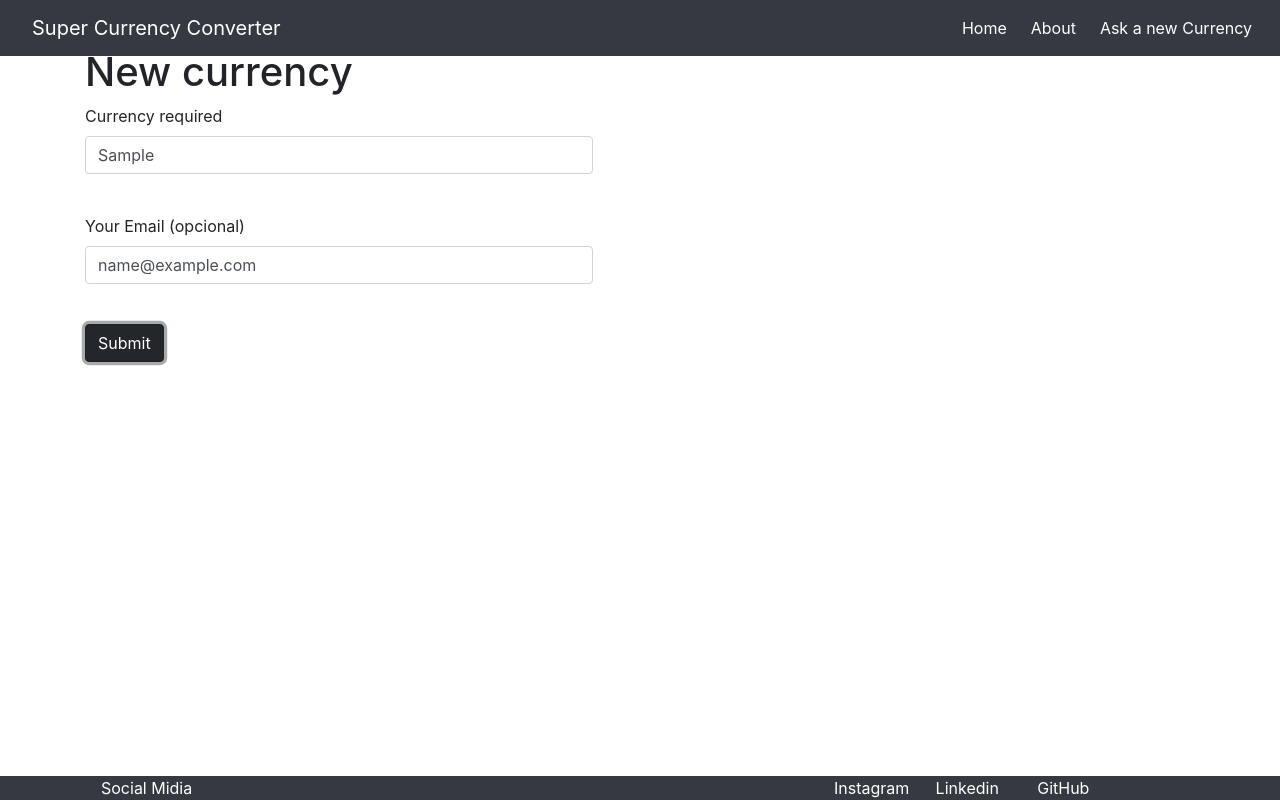
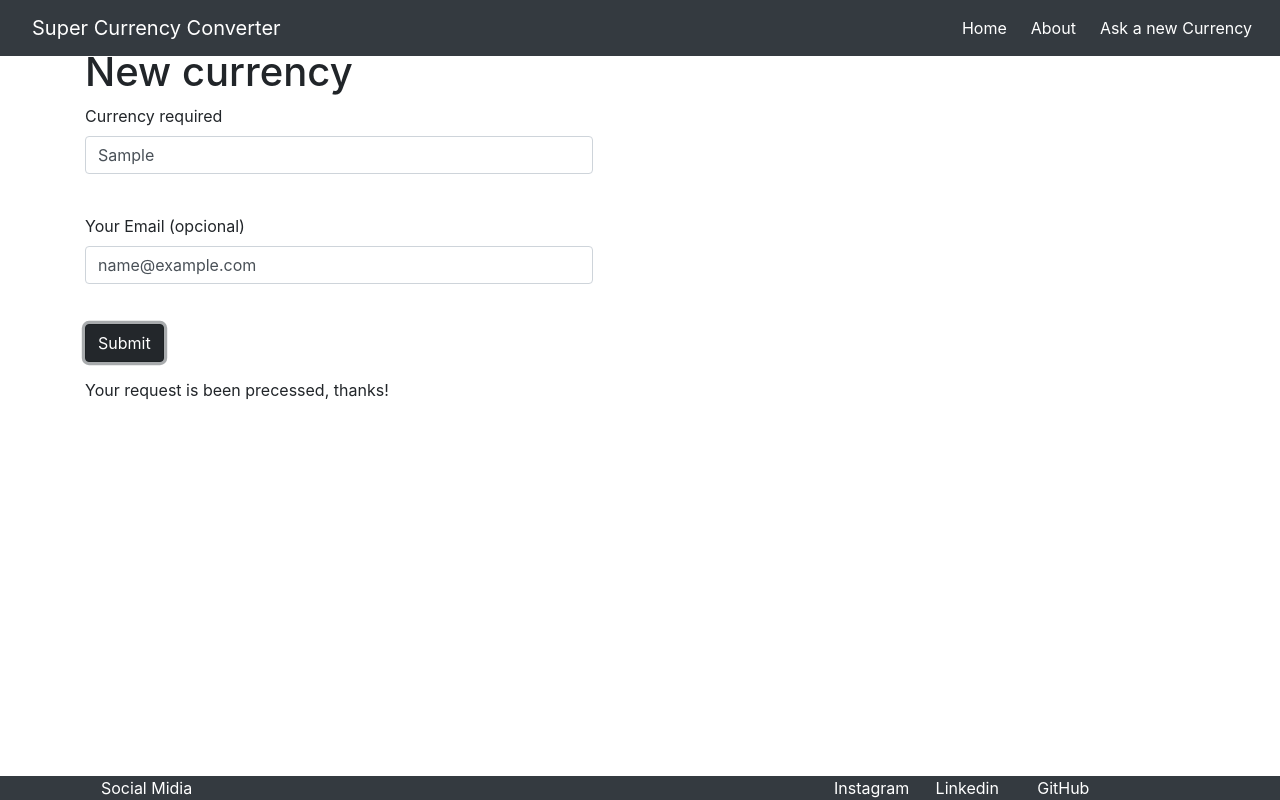
Before and after one commit to PedroMarianoAlmeida/currency-exchange, a React (Create React App) app: page /new-currency in a window 1280 px wide. Both pictures are taken after typing "Sample", "name@example.com" into the empty fields and a click on the button "Submit". Built offline with nearby package versions, Linux system fonts and the light colour scheme.

Commit message:
New currency page finished

```diff
--- a/src/custom-code/new-currency.js
+++ b/src/custom-code/new-currency.js
@@ -1,10 +1,19 @@
 import React from 'react';
 
 class NewCurrency extends React.Component {
-
+    constructor(props) {
+        super(props);
+        this.state = {
+            currencyRecentAdded: false
+        };
+        this.handleSubmit = this.handleSubmit.bind(this);
+    }
 
     handleSubmit(e){
         e.preventDefault();
+        this.setState({
+            currencyRecentAdded: true
+        })
     }
 
     render(){
@@ -20,7 +29,10 @@ class NewCurrency extends React.Component {
                             <label className='d-block'> Your Email (opcional)</label>
                             <input type='email' className='form-control w-50 d-block mb-3' placeholder='E-mail' />
                             <br />
-                            <button type='submit' class='btn btn-dark'>Submit</button>
+                            <button type='submit' className='btn btn-dark mb-3'>Submit</button>
+                            <div className={this.state.currencyRecentAdded? '' : 'd-none'}>
+                                <p>Your request is been precessed, thanks!</p>
+                            </div>
                         </form>
                     </div>
                 </div>
```
